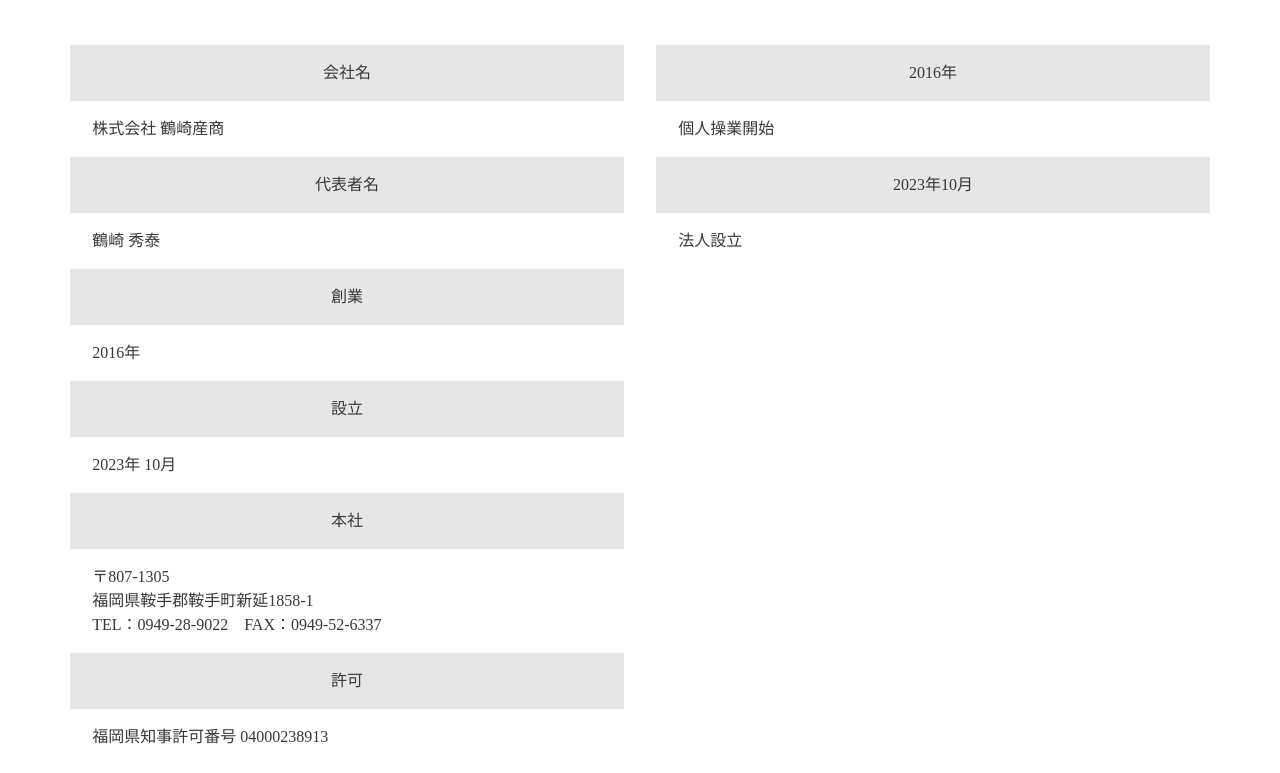
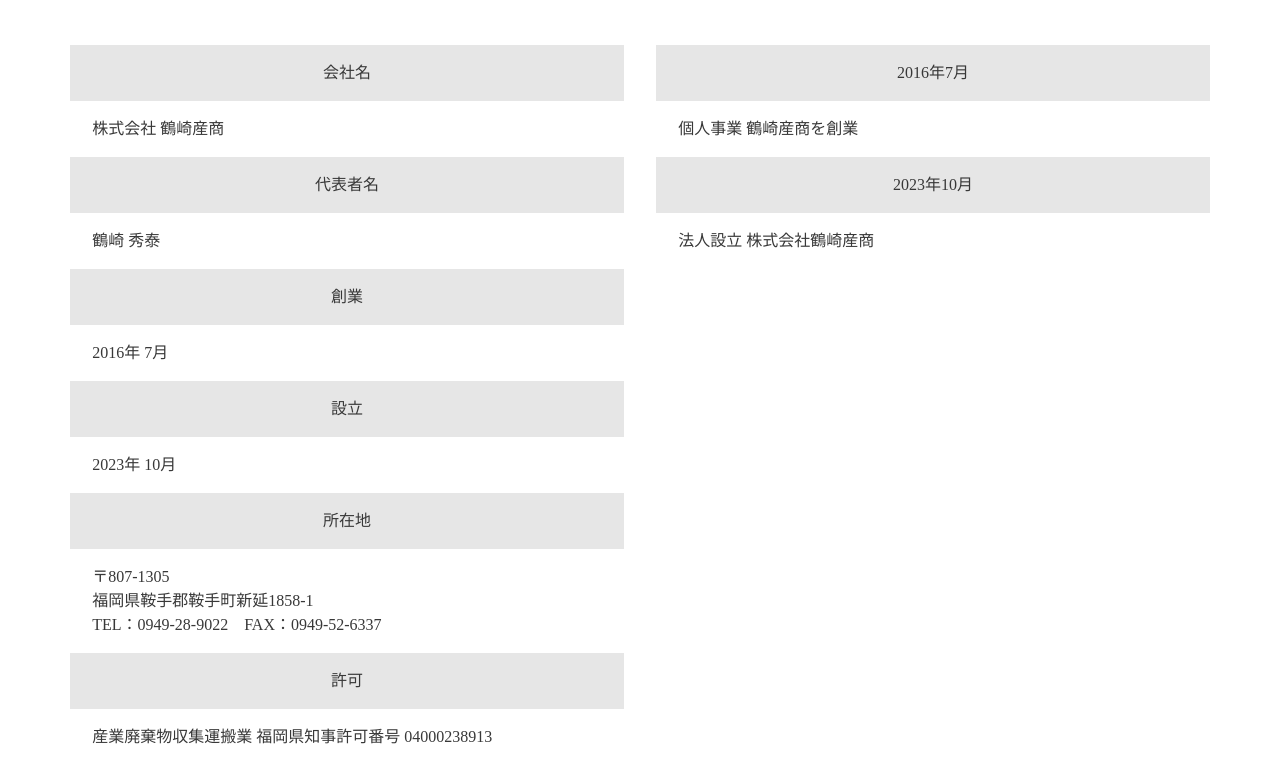
Before and after one commit to mika1119/tsurusaki_sansho, a plain HTML site: page company.html in a window 1280 px wide. Shown: the part 307-1080 px from the top of the page. Drawn offline with nearby package versions, Linux system fonts and the light colour scheme; some packages are replaced by stand-ins of ours.

Commit message:
会社概要のテキスト修正

```diff
--- a/company.html
+++ b/company.html
@@ -88,7 +88,7 @@
 
               <div class="table__tr">
                 <div class="table__th">創業</div>
-                <div class="table__td">2016年</div>
+                <div class="table__td">2016年 7月</div>
               </div>
 
               <div class="table__tr">
@@ -97,7 +97,7 @@
               </div>
 
               <div class="table__tr">
-                <div class="table__th">本社</div>
+                <div class="table__th">所在地</div>
                 <div class="table__td">
                   〒807-1305<br>
                   福岡県鞍手郡鞍手町新延1858-1<br>
@@ -107,7 +107,8 @@
 
               <div class="table__tr">
                 <div class="table__th">許可</div>
-                <div class="table__td">福岡県知事許可番号 04000238913</div>
+                <div class="table__td">産業廃棄物収集運搬業 福岡県知事許可番号 04000238913</div>
+                <div class="table__td">古物商許可番号 903012410015</div>
               </div>
             </div>
           </div>
@@ -120,13 +121,13 @@
 
             <div class="table">
               <div class="table__tr">
-                <div class="table__th">2016年</div>
-                <div class="table__td">個人操業開始</div>
+                <div class="table__th">2016年7月</div>
+                <div class="table__td">個人事業 鶴崎産商を創業</div>
               </div>
 
               <div class="table__tr">
                 <div class="table__th">2023年10月</div>
-                <div class="table__td">法人設立</div>
+                <div class="table__td">法人設立 株式会社鶴崎産商</div>
               </div>
             </div>
           </div>
```
